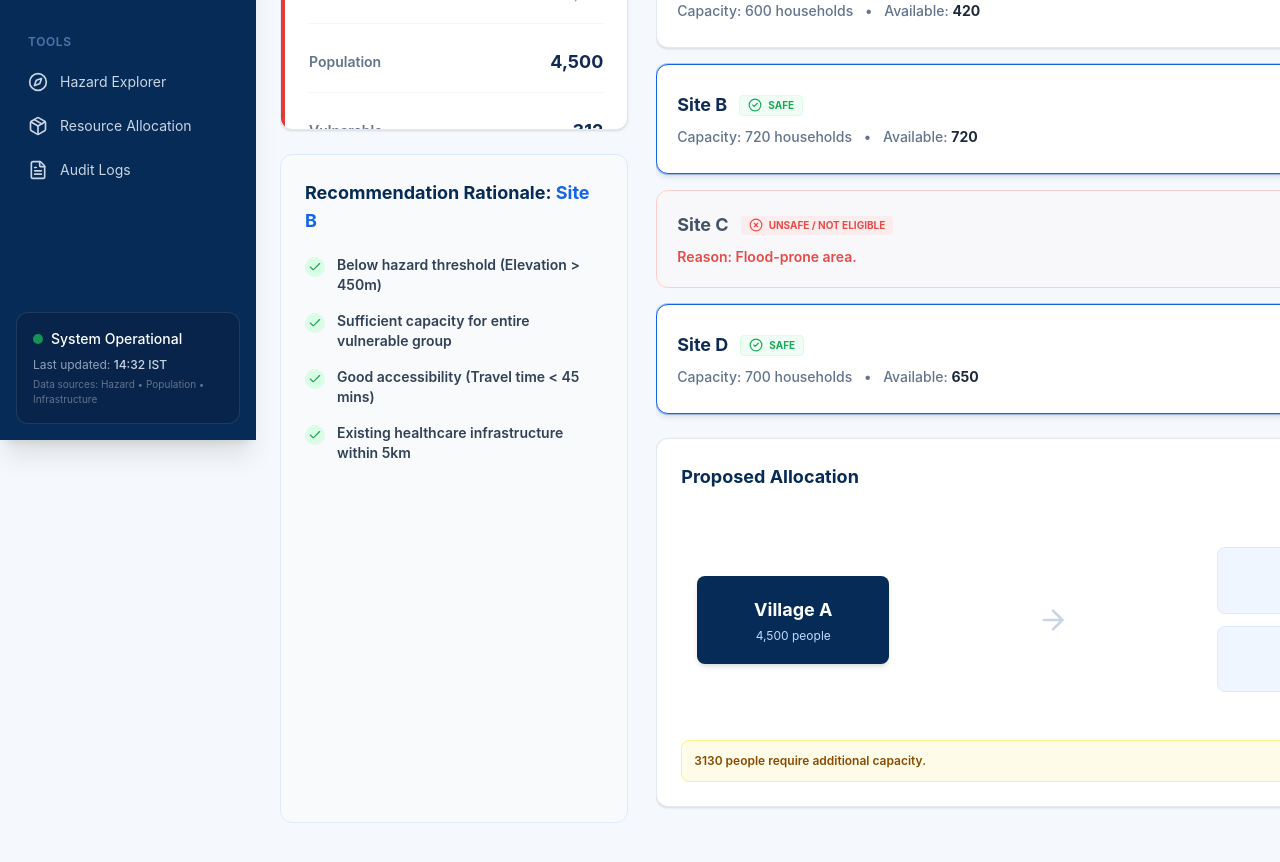
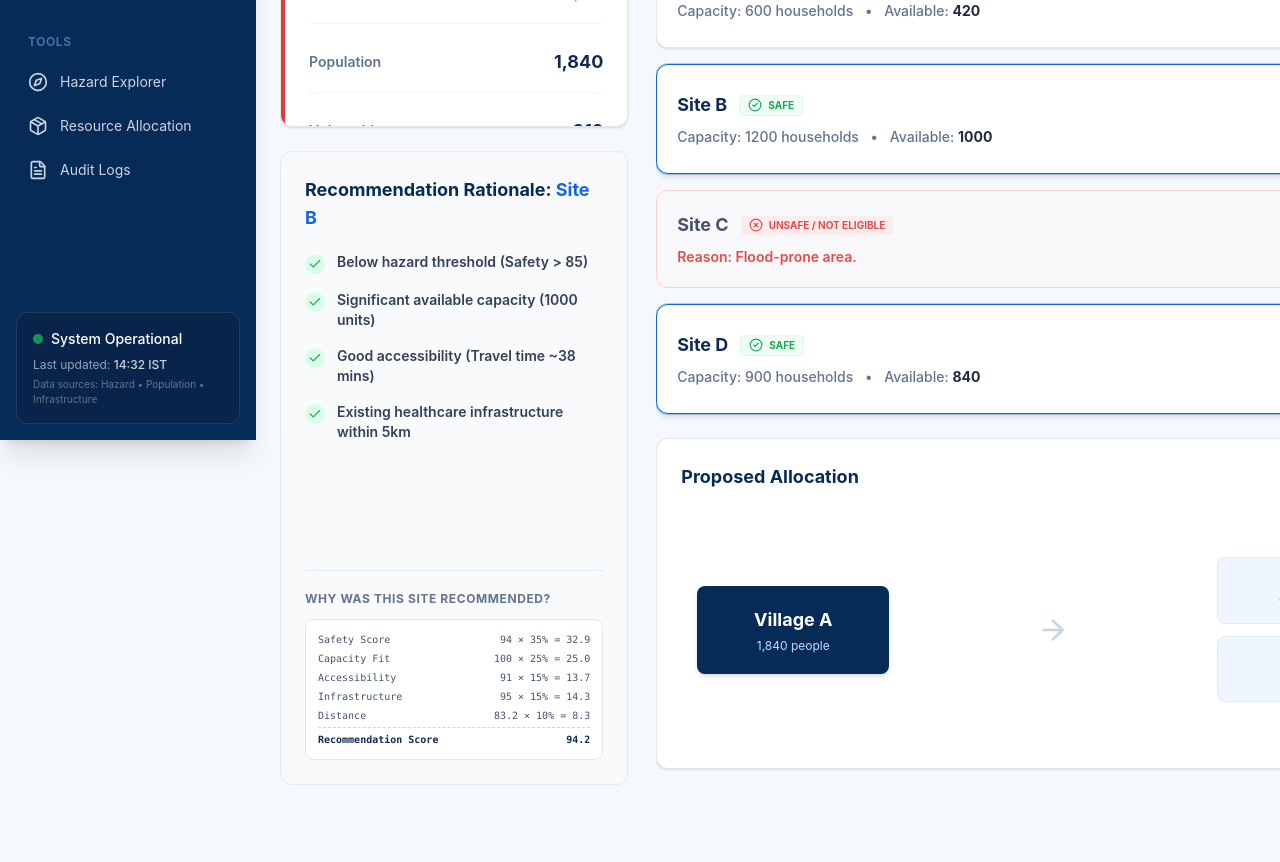
Before and after one commit to nitin-kumar-code/PUNARVAS, a React (Vite) app in the folder frontend/: page /relocation in a window 1280 px wide. Shown: the part 360-1222 px from the top of the page. After the commit the page ends 1193 px from the top, so only its background shows below. Built offline with nearby package versions, Linux system fonts and the light colour scheme.

Commit message:
feat: strictly enforce safety rules and make rationale mathematically dynamic

```diff
--- a/frontend/src/components/relocation/RecommendationRationale.tsx
+++ b/frontend/src/components/relocation/RecommendationRationale.tsx
@@ -1,37 +1,53 @@
 import React from 'react';
 import { Check } from 'lucide-react';
+import type { RelocationSite } from '../../data/relocationData';
 
 interface RecommendationRationaleProps {
-  siteName: string;
+  site: RelocationSite | null;
 }
 
-export const RecommendationRationale = ({ siteName }: RecommendationRationaleProps) => {
+export const RecommendationRationale = ({ site }: RecommendationRationaleProps) => {
+  if (!site) return null;
+
+  // Mock calculation values based on site metrics for explainability demo
+  const safetyWeight = (site.safetyScore * 0.35).toFixed(1);
+  const capacityScore = Math.min(100, Math.round((site.availableCapacity / 1000) * 100));
+  const capacityWeight = (capacityScore * 0.25).toFixed(1);
+  const accScore = site.accessibility === 'Good' ? 91 : site.accessibility === 'Moderate' ? 70 : 40;
+  const accWeight = (accScore * 0.15).toFixed(1);
+  const infScore = site.infrastructure.roads === 'Operational' ? 95 : 60;
+  const infWeight = (infScore * 0.15).toFixed(1);
+  const distScore = Math.max(0, 100 - (site.distance * 2));
+  const distWeight = (distScore * 0.10).toFixed(1);
+
+  const totalScore = (parseFloat(safetyWeight) + parseFloat(capacityWeight) + parseFloat(accWeight) + parseFloat(infWeight) + parseFloat(distWeight)).toFixed(1);
+
   return (
     <div className="bg-slate-50 rounded-xl border border-blue-100 p-6 h-full flex flex-col">
       <h3 className="text-lg font-bold text-punarvas-dark-navy mb-5">
-        Recommendation Rationale: <span className="text-punarvas-primary-blue">{siteName}</span>
+        Recommendation Rationale: <span className="text-punarvas-primary-blue">{site.name}</span>
       </h3>
 
-      <div className="space-y-4 flex-1">
+      <div className="space-y-4 mb-6">
         <div className="flex items-start gap-3">
           <div className="mt-0.5 w-5 h-5 rounded-full bg-green-100 flex items-center justify-center flex-shrink-0">
             <Check className="w-3.5 h-3.5 text-punarvas-safe-green" />
           </div>
-          <span className="text-sm font-semibold text-slate-700">Below hazard threshold (Elevation &gt; 450m)</span>
+          <span className="text-sm font-semibold text-slate-700">Below hazard threshold (Safety &gt; 85)</span>
         </div>
 
         <div className="flex items-start gap-3">
           <div className="mt-0.5 w-5 h-5 rounded-full bg-green-100 flex items-center justify-center flex-shrink-0">
             <Check className="w-3.5 h-3.5 text-punarvas-safe-green" />
           </div>
-          <span className="text-sm font-semibold text-slate-700">Sufficient capacity for entire vulnerable group</span>
+          <span className="text-sm font-semibold text-slate-700">Significant available capacity ({site.availableCapacity} units)</span>
         </div>
 
         <div className="flex items-start gap-3">
           <div className="mt-0.5 w-5 h-5 rounded-full bg-green-100 flex items-center justify-center flex-shrink-0">
             <Check className="w-3.5 h-3.5 text-punarvas-safe-green" />
           </div>
-          <span className="text-sm font-semibold text-slate-700">Good accessibility (Travel time &lt; 45 mins)</span>
+          <span className="text-sm font-semibold text-slate-700">Good accessibility (Travel time ~{site.travelTime} mins)</span>
         </div>
 
         <div className="flex items-start gap-3">
@@ -41,6 +57,36 @@ export const RecommendationRationale = ({ siteName }: RecommendationRationalePro
           <span className="text-sm font-semibold text-slate-700">Existing healthcare infrastructure within 5km</span>
         </div>
       </div>
+
+      <div className="mt-auto border-t border-blue-100 pt-5">
+        <h4 className="text-xs font-bold text-slate-500 uppercase tracking-wider mb-3">Why was this site recommended?</h4>
+        <div className="font-mono text-[10px] text-slate-600 space-y-1 bg-white p-3 rounded-lg border border-slate-200">
+          <div className="flex justify-between">
+            <span>Safety Score</span>
+            <span>{site.safetyScore} × 35% = {safetyWeight}</span>
+          </div>
+          <div className="flex justify-between">
+            <span>Capacity Fit</span>
+            <span>{capacityScore} × 25% = {capacityWeight}</span>
+          </div>
+          <div className="flex justify-between">
+            <span>Accessibility</span>
+            <span>{accScore} × 15% = {accWeight}</span>
+          </div>
+          <div className="flex justify-between">
+            <span>Infrastructure</span>
+            <span>{infScore} × 15% = {infWeight}</span>
+          </div>
+          <div className="flex justify-between">
+            <span>Distance</span>
+            <span>{distScore} × 10% = {distWeight}</span>
+          </div>
+          <div className="border-t border-dashed border-slate-300 pt-1 mt-1 flex justify-between font-bold text-punarvas-text">
+            <span>Recommendation Score</span>
+            <span>{totalScore}</span>
+          </div>
+        </div>
+      </div>
     </div>
   );
 };
--- a/frontend/src/data/relocationData.ts
+++ b/frontend/src/data/relocationData.ts
@@ -50,8 +50,8 @@ export const relocationSites: RelocationSite[] = [
     longitude: 91.2500,
     safetyScore: 94,
     eligible: true,
-    capacity: 720,
-    availableCapacity: 720,
+    capacity: 1200,
+    availableCapacity: 1000,
     distance: 8.4,
     travelTime: 38,
     hazards: { flood: "Low", landslide: "Low", earthquake: "Moderate" },
@@ -83,8 +83,8 @@ export const relocationSites: RelocationSite[] = [
     longitude: 91.2900,
     safetyScore: 91,
     eligible: true,
-    capacity: 700,
-    availableCapacity: 650,
+    capacity: 900,
+    availableCapacity: 840,
     distance: 15.2,
     travelTime: 55,
     hazards: { flood: "Low", landslide: "Low", earthquake: "Low" },
--- a/frontend/src/data/triageData.ts
+++ b/frontend/src/data/triageData.ts
@@ -31,7 +31,7 @@ export const triageData: TriageRecord[] = [
     hazardSeverity: 95, // 95 * 0.4 = 38
     exposureLevel: 90,  // 90 * 0.3 = 27
     vulnerability: 86,  // 86 * 0.3 = 25.8 (Total: 90.8 ~ 91)
-    population: 4500,
+    population: 1840,
     vulnerablePopulation: 312,
     confidence: "High",
     priority: "P1 — Immediate",
--- a/frontend/src/pages/RelocationPlanner.tsx
+++ b/frontend/src/pages/RelocationPlanner.tsx
@@ -22,14 +22,39 @@ export const RelocationPlanner = () => {
   const [selectedSiteIds, setSelectedSiteIds] = useState<string[]>(['site-b', 'site-d']);
   const [viewSite, setViewSite] = useState<RelocationSite | null>(null);
 
-  // Engine: identify recommended site
+  // Engine: calculate recommendation scores
   const recommendedSite = useMemo(() => {
     const eligible = relocationSites.filter(s => s.eligible);
-    // Highest safety score logic for demo
-    return eligible.reduce((prev, curr) => (curr.safetyScore > prev.safetyScore ? curr : prev), eligible[0]);
+
+    let bestSite = eligible[0];
+    let maxScore = -1;
+
+    for (const site of eligible) {
+      const safetyWeight = site.safetyScore * 0.35;
+      const capacityScore = Math.min(100, Math.round((site.availableCapacity / 1000) * 100));
+      const capacityWeight = capacityScore * 0.25;
+      const accScore = site.accessibility === 'Good' ? 91 : site.accessibility === 'Moderate' ? 70 : 40;
+      const accWeight = accScore * 0.15;
+      const infScore = site.infrastructure.roads === 'Operational' ? 95 : 60;
+      const infWeight = infScore * 0.15;
+      const distScore = Math.max(0, 100 - (site.distance * 2));
+      const distWeight = distScore * 0.10;
+
+      const totalScore = safetyWeight + capacityWeight + accWeight + infWeight + distWeight;
+
+      if (totalScore > maxScore) {
+        maxScore = totalScore;
+        bestSite = site;
+      }
+    }
+
+    return bestSite;
   }, []);
 
   const handleSelectSite = (id: string) => {
+    const site = relocationSites.find(s => s.id === id);
+    if (!site || !site.eligible) return; // STRICT ENFORCEMENT
+
     setSelectedSiteIds(prev => {
       if (prev.includes(id)) return prev.filter(s => s !== id);
       return [...prev, id];
@@ -43,7 +68,7 @@ export const RelocationPlanner = () => {
 
     // Sort selected sites by recommendation, then safety
     const sitesToAllocate = relocationSites
-      .filter(s => selectedSiteIds.includes(s.id))
+      .filter(s => selectedSiteIds.includes(s.id) && s.eligible) // DOUBLE ENFORCEMENT
       .sort((a, b) => {
         if (a.id === recommendedSite?.id) return -1;
         if (b.id === recommendedSite?.id) return 1;
@@ -86,7 +111,7 @@ export const RelocationPlanner = () => {
         <div className="w-full lg:w-[30%] flex flex-col gap-6 shrink-0 overflow-y-auto pr-1">
           <SourceHabitationCard habitation={sourceHabitation} />
 
-          <RecommendationRationale siteName={recommendedSite?.name || ''} />
+          <RecommendationRationale site={recommendedSite} />
         </div>
 
         {/* Right Column - 70% */}
```
